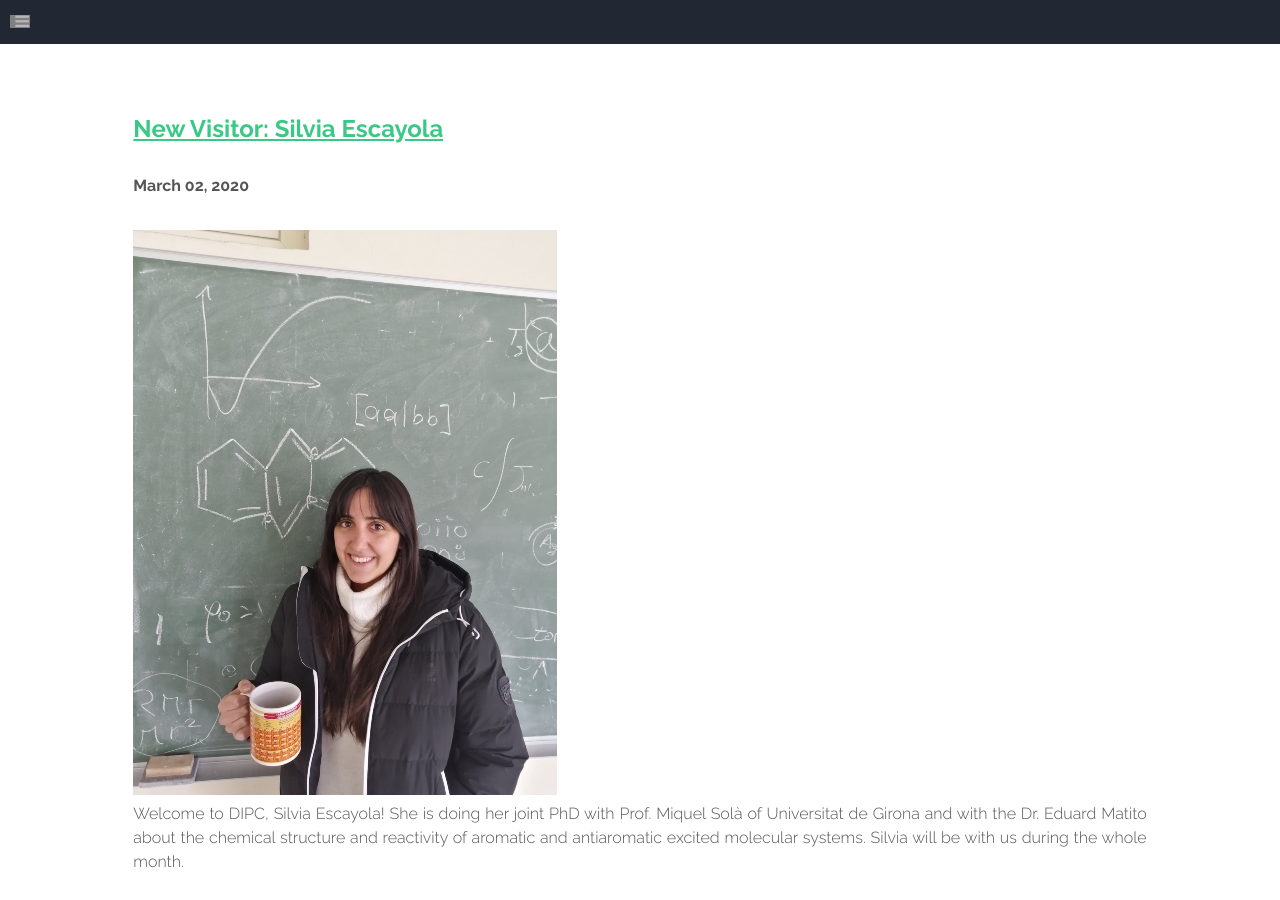
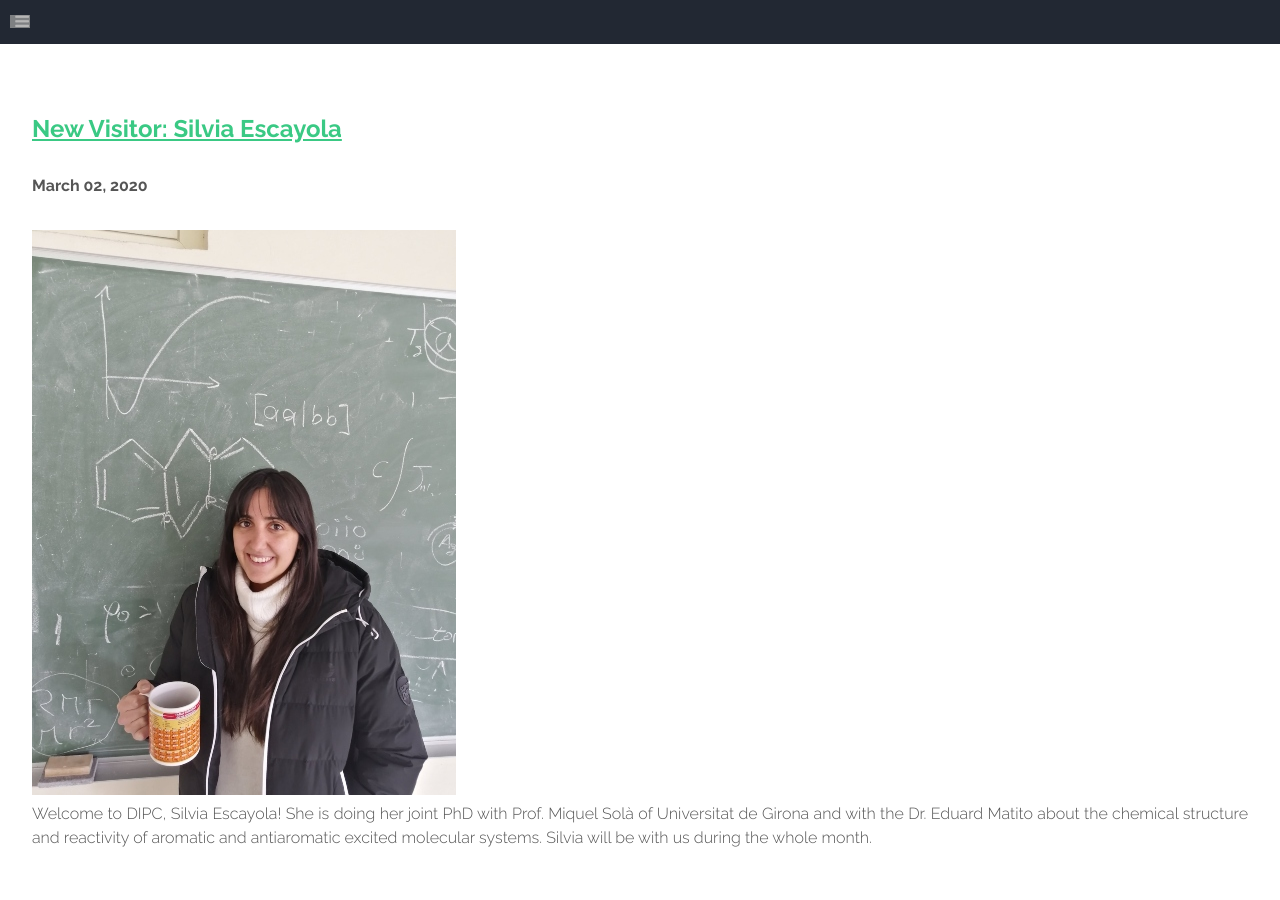
Before and after one commit to old-jekyll-templates/Horizons-Jekyll-Theme, a Jekyll site: the page built from blog/index.html, in a window 1280 px wide and 900 px high. Built offline with Jekyll 4.4.1, drawn with Linux system fonts in a browser that asks for light colours; the list of posts is cut into pages by our own code; comment, search, counter and statistics services are not loaded; grey boxes are pictures that could not be loaded.

Commit message:
Update index.html

```diff
--- a/blog/index.html
+++ b/blog/index.html
@@ -11,8 +11,8 @@ layout: default
 			<div id="content" class="7u skel-cell-important">
 
 			<section>
-				<div class="10u -1u">
-					<!-- <header class="major">
+				<!-- <div class="10u -1u">
+					 <header class="major">
 						<h2>Blog</h2>
 						<span class="byline">Integer sit amet pede vel arcu aliquet pretium</span>
 					</header> -->
@@ -52,10 +52,9 @@ layout: default
 </div>
 {% endif %}
 			    </ul>
-				{% include sidebar.html %}
+
 			</section>
-
-		   </div>
+		   {% include sidebar.html %}
 	       </div>
 	  </div>
     </div>
```
